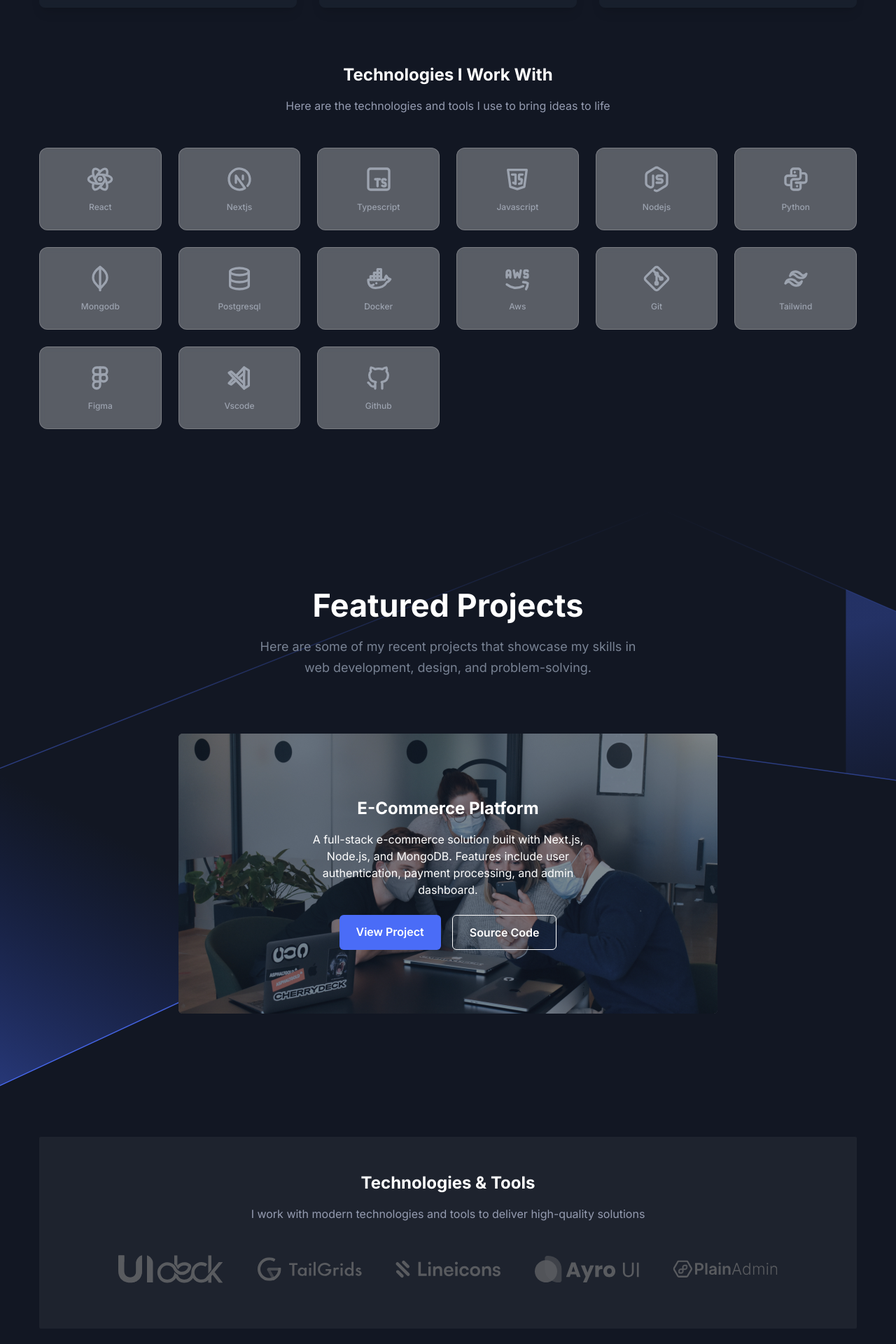
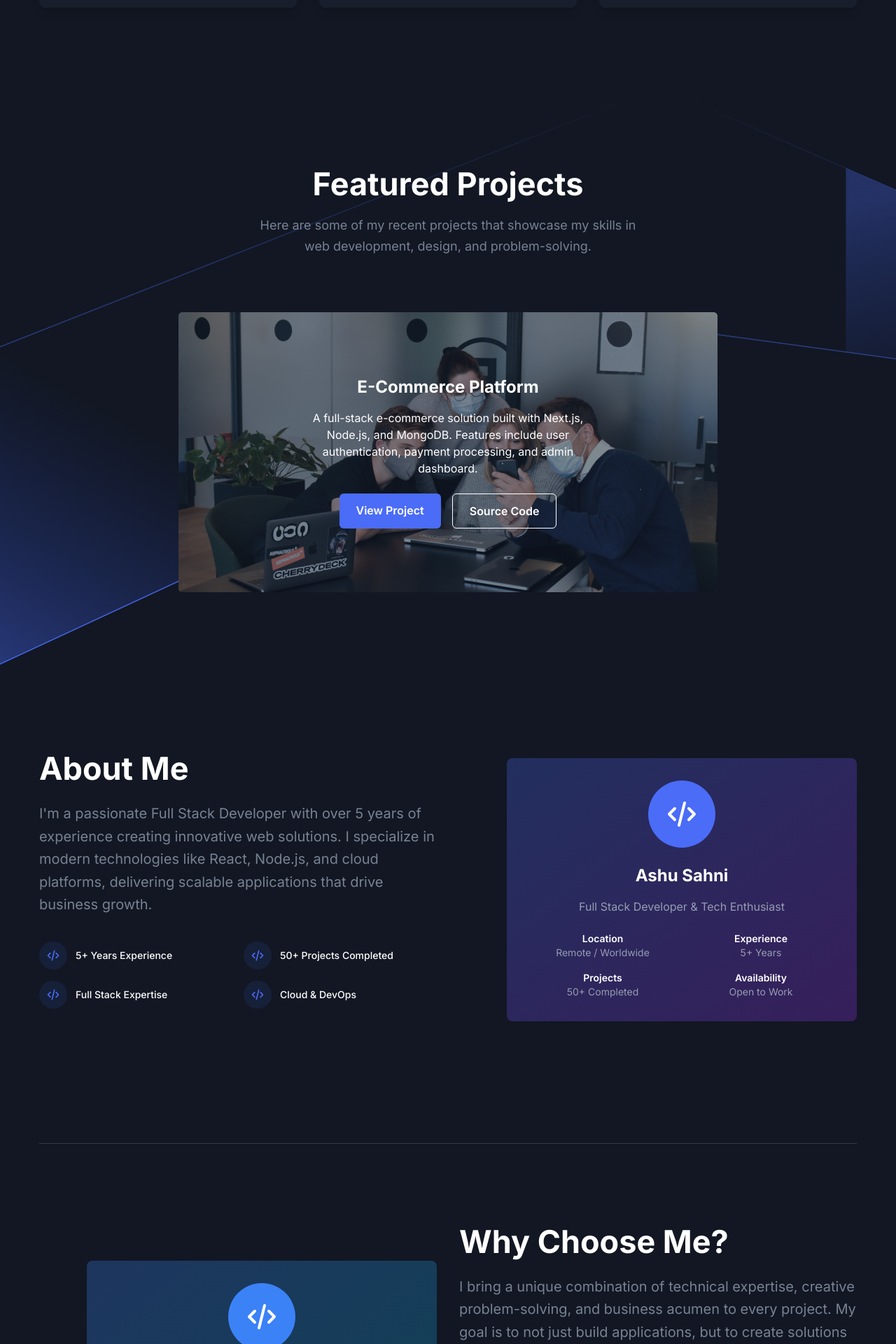
Before and after one commit to ashusahni/Ashu.dev-portfolio-, a Next.js app: page / in a window 1280 px wide. Shown: the part 1980-3900 px from the top of the page at 70% size. Built offline with nearby package versions, Linux system fonts and the light colour scheme.

Commit message:
hyderation

```diff
--- a/app/page.tsx
+++ b/app/page.tsx
@@ -1,7 +1,7 @@
 import AboutSectionOne from "@/components/About/AboutSectionOne";
 import AboutSectionTwo from "@/components/About/AboutSectionTwo";
 import Blog from "@/components/Blog";
-import Brands from "@/components/Brands";
+// import Brands from "@/components/Brands";
 import ScrollUp from "@/components/Common/ScrollUp";
 import Contact from "@/components/Contact";
 import Features from "@/components/Features";
@@ -24,7 +24,7 @@ export default function Home() {
       <Hero />
       <Features />
       <Video />
-      <Brands />
+      {/* <Brands /> */}
       <AboutSectionOne />
       <AboutSectionTwo />
       <Testimonials />
--- a/components/Brands/index.tsx
+++ b/components/Brands/index.tsx
@@ -1,51 +1 @@
-import { Brand } from "@/types/brand";
-import Image from "next/image";
-import brandsData from "./brandsData";
-
-const Brands = () => {
-  return (
-    <section className="pt-16">
-      <div className="container">
-        <div className="-mx-4 flex flex-wrap">
-          <div className="w-full px-4">
-            <div
-              className="wow fadeInUp bg-gray-light dark:bg-gray-dark flex flex-wrap items-center justify-center rounded-sm px-8 py-8 sm:px-10 md:px-[50px] md:py-[40px] xl:p-[50px] 2xl:px-[70px] 2xl:py-[60px]"
-              data-wow-delay=".1s"
-            >
-              <div className="w-full text-center mb-8">
-                <h3 className="text-2xl font-bold text-black dark:text-white mb-4">
-                  Technologies & Tools
-                </h3>
-                <p className="text-body-color dark:text-body-color-dark">
-                  I work with modern technologies and tools to deliver high-quality solutions
-                </p>
-              </div>
-              {brandsData.map((brand) => (
-                <SingleBrand key={brand.id} brand={brand} />
-              ))}
-            </div>
-          </div>
-        </div>
-      </div>
-    </section>
-  );
-};
-
-export default Brands;
-
-const SingleBrand = ({ brand }: { brand: Brand }) => {
-  const { href, image, name } = brand;
-
-  return (
-    <div className="mx-3 flex w-full max-w-[160px] items-center justify-center py-[15px] sm:mx-4 lg:max-w-[130px] xl:mx-6 xl:max-w-[150px] 2xl:mx-8 2xl:max-w-[160px]">
-      <a
-        href={href}
-        target="_blank"
-        rel="nofollow noreferrer"
-        className="relative h-10 w-full opacity-70 grayscale transition hover:opacity-100 hover:grayscale-0 dark:opacity-60 dark:hover:opacity-100"
-      >
-        <Image src={image} alt={name} fill />
-      </a>
-    </div>
-  );
-};
+// This component has been removed as per user request.
--- a/components/Features/FeaturesMotion.tsx
+++ b/components/Features/FeaturesMotion.tsx
@@ -50,52 +50,6 @@ const FeaturesMotion = () => {
             </motion.div>
           ))}
         </div>
-
-        {/* Technology Grid */}
-        <motion.div
-          className="mt-20"
-          initial={{ opacity: 0, y: 20 }}
-          whileInView={{ opacity: 1, y: 0 }}
-          transition={{ duration: 0.6, delay: 0.3 }}
-          viewport={{ once: true }}
-        >
-          <div className="text-center mb-12">
-            <h3 className="text-2xl font-bold text-black dark:text-white mb-4">
-              Technologies I Work With
-            </h3>
-            <p className="text-body-color dark:text-body-color-dark max-w-2xl mx-auto">
-              Here are the technologies and tools I use to bring ideas to life
-            </p>
-          </div>
-
-          <div className="grid grid-cols-2 md:grid-cols-4 lg:grid-cols-6 gap-6">
-            {[
-              'react', 'nextjs', 'typescript', 'javascript', 'nodejs', 'python',
-              'mongodb', 'postgresql', 'docker', 'aws', 'git', 'tailwind',
-              'figma', 'vscode', 'github'
-            ].map((tech, index) => (
-              <motion.div
-                key={tech}
-                initial={{ opacity: 0, scale: 0.8 }}
-                whileInView={{ opacity: 1, scale: 1 }}
-                transition={{ duration: 0.4, delay: index * 0.05 }}
-                viewport={{ once: true }}
-                className="group"
-              >
-                <div className="flex flex-col items-center justify-center p-6 rounded-xl bg-white/30 backdrop-blur-sm border border-white/20 hover:bg-white/50 hover:border-primary/30 transition-all duration-300 hover:-translate-y-1">
-                  <TechIcon
-                    name={tech}
-                    className="text-gray-600 dark:text-gray-400 group-hover:text-primary transition-colors duration-300"
-                    size={40}
-                  />
-                  <span className="text-xs text-gray-500 dark:text-gray-400 mt-3 font-medium capitalize">
-                    {tech}
-                  </span>
-                </div>
-              </motion.div>
-            ))}
-          </div>
-        </motion.div>
       </div>
     </section>
   );
```
